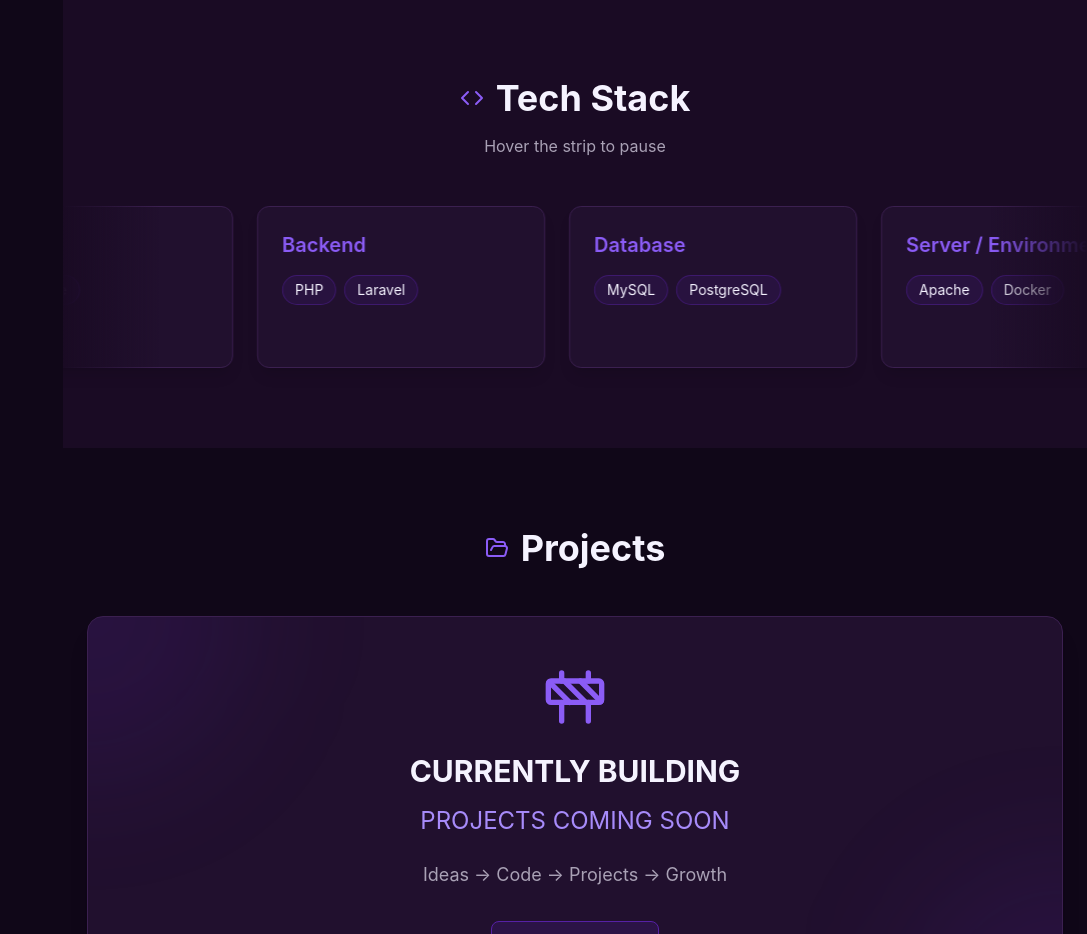
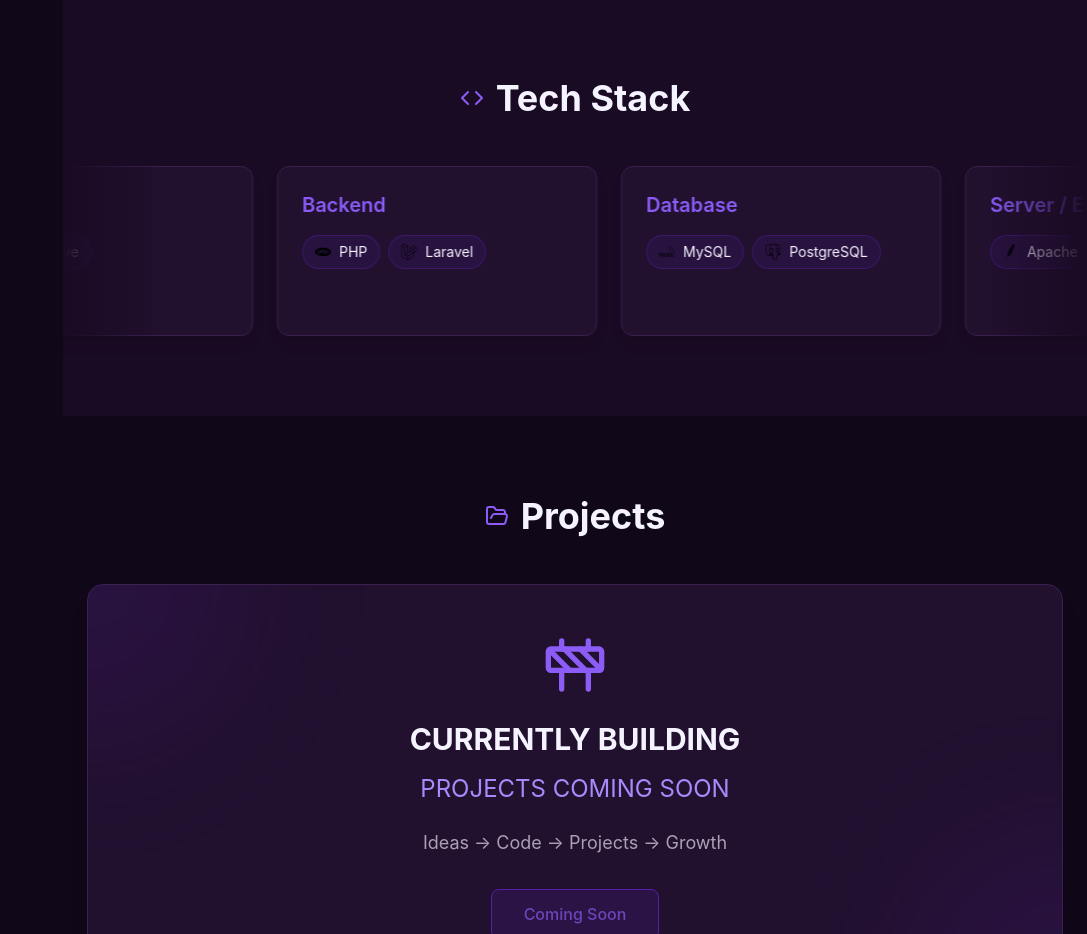
Before and after one commit to Jamesss09/Portfolio, a React (Vite) app in the folder my-portfolio/: page / in a window 1280 px wide. Shown: the part 1380-2314 px from the top of the page, without its empty margins (193-1280 px from the left). Built offline with nearby package versions, Linux system fonts and the light colour scheme.

Commit message:
Add brand logos to tech stack marquee, remove hover pause

```diff
--- a/my-portfolio/package.json
+++ b/my-portfolio/package.json
@@ -15,6 +15,7 @@
     "lucide-react": "^1.47.0",
     "react": "^19.2.8",
     "react-dom": "^19.2.8",
+    "simple-icons": "^16.32.0",
     "tailwindcss": "^4.3.3"
   },
   "devDependencies": {
--- a/my-portfolio/src/components/Skills.tsx
+++ b/my-portfolio/src/components/Skills.tsx
@@ -1,59 +1,92 @@
-import { useEffect, useState } from 'react';
+import { useEffect } from 'react';
+import { motion, useAnimationControls, useReducedMotion } from 'framer-motion';
+import { Code, BrainCircuit } from 'lucide-react';
 import {
-  motion,
-  useAnimationControls,
-  useReducedMotion,
-} from 'framer-motion';
-import { Code } from 'lucide-react';
+  siReact,
+  siJavascript,
+  siTypescript,
+  siPhp,
+  siLaravel,
+  siMysql,
+  siPostgresql,
+  siApache,
+  siDocker,
+  siGit,
+  siGithub,
+  siFigma,
+} from 'simple-icons';
+import TechLogo, { type IconSource } from './TechLogo';
 
-const skillCategories = [
+type Skill = {
+  name: string;
+  icon: IconSource;
+};
+
+const skillCategories: { title: string; skills: Skill[] }[] = [
   {
     title: 'Frontend',
-    skills: ['React.js', 'JavaScript', 'TypeScript'],
+    skills: [
+      { name: 'React.js', icon: { kind: 'simple', icon: siReact } },
+      { name: 'JavaScript', icon: { kind: 'simple', icon: siJavascript } },
+      { name: 'TypeScript', icon: { kind: 'simple', icon: siTypescript } },
+    ],
   },
   {
     title: 'Mobile',
-    skills: ['React Native'],
+    skills: [{ name: 'React Native', icon: { kind: 'simple', icon: siReact } }],
   },
   {
     title: 'Backend',
-    skills: ['PHP', 'Laravel'],
+    skills: [
+      { name: 'PHP', icon: { kind: 'simple', icon: siPhp } },
+      { name: 'Laravel', icon: { kind: 'simple', icon: siLaravel } },
+    ],
   },
   {
     title: 'Database',
-    skills: ['MySQL', 'PostgreSQL'],
+    skills: [
+      { name: 'MySQL', icon: { kind: 'simple', icon: siMysql } },
+      { name: 'PostgreSQL', icon: { kind: 'simple', icon: siPostgresql } },
+    ],
   },
   {
     title: 'Server / Environment',
-    skills: ['Apache', 'Docker'],
+    skills: [
+      { name: 'Apache', icon: { kind: 'simple', icon: siApache } },
+      { name: 'Docker', icon: { kind: 'simple', icon: siDocker } },
+    ],
   },
   {
     title: 'Version Control',
-    skills: ['Git', 'GitHub'],
+    skills: [
+      { name: 'Git', icon: { kind: 'simple', icon: siGit } },
+      { name: 'GitHub', icon: { kind: 'simple', icon: siGithub } },
+    ],
   },
   {
     title: 'Design',
-    skills: ['Figma'],
+    skills: [{ name: 'Figma', icon: { kind: 'simple', icon: siFigma } }],
   },
   {
     title: 'AI / ML',
-    skills: ['Basic knowledge of AI and model development'],
+    skills: [{ name: 'AI / ML', icon: { kind: 'lucide', icon: BrainCircuit } }],
   },
 ];
 
 function CategoryCard({ category }: { category: (typeof skillCategories)[number] }) {
   return (
-    <div className="w-72 shrink-0 bg-bg-card border border-border rounded-xl p-6 shadow-lg hover:shadow-primary/20 transition-shadow group">
+    <div className="w-80 shrink-0 bg-bg-card border border-border rounded-xl p-6 shadow-lg hover:shadow-primary/20 transition-shadow group">
       <h3 className="text-xl font-semibold text-primary-light mb-4 group-hover:text-primary-soft transition-colors">
         {category.title}
       </h3>
       <div className="flex flex-wrap gap-2">
         {category.skills.map((skill) => (
           <span
-            key={skill}
-            className="px-3 py-1 bg-primary/10 text-text-primary rounded-full text-sm border border-primary/30"
+            key={skill.name}
+            className="inline-flex items-center gap-2 px-3 py-1.5 bg-primary/10 text-text-primary rounded-full text-sm border border-primary/30"
           >
-            {skill}
+            <TechLogo source={skill.icon} />
+            {skill.name}
           </span>
         ))}
       </div>
@@ -64,30 +97,15 @@ function CategoryCard({ category }: { category: (typeof skillCategories)[number]
 const Skills = () => {
   const controls = useAnimationControls();
   const prefersReducedMotion = useReducedMotion();
-  const [paused, setPaused] = useState(false);
 
-  const startAnimation = () => {
+  useEffect(() => {
     if (prefersReducedMotion) return;
     controls.start({
       x: ['0%', '-50%'],
       transition: { duration: 36, ease: 'linear', repeat: Infinity },
     });
-  };
-
-  useEffect(() => {
-    startAnimation();
     // eslint-disable-next-line react-hooks/exhaustive-deps
   }, [controls, prefersReducedMotion]);
-
-  const handleHoverStart = () => {
-    setPaused(true);
-    controls.stop();
-  };
-
-  const handleHoverEnd = () => {
-    setPaused(false);
-    startAnimation();
-  };
 
   return (
     <section id="skills" className="py-20 bg-bg-dark">
@@ -103,9 +121,6 @@ const Skills = () => {
             <Code className="text-primary-light" />
             Tech Stack
           </h2>
-          <p className="text-text-secondary">
-            {paused ? 'Paused — hover to play' : 'Hover the strip to pause'}
-          </p>
         </motion.div>
       </div>
 
@@ -115,8 +130,6 @@ const Skills = () => {
         viewport={{ once: true }}
         transition={{ duration: 0.6 }}
         className="relative"
-        onHoverStart={handleHoverStart}
-        onHoverEnd={handleHoverEnd}
       >
         {/* Edge fades so cards appear/disappear smoothly */}
         <div className="pointer-events-none absolute inset-y-0 left-0 z-10 w-24 bg-gradient-to-r from-bg-dark to-transparent" />
--- /dev/null
+++ b/my-portfolio/src/components/TechLogo.tsx
@@ -0,0 +1,38 @@
+import type { SimpleIcon } from 'simple-icons';
+import type { LucideIcon } from 'lucide-react';
+
+type IconSource = {
+  kind: 'simple' | 'lucide';
+  icon: SimpleIcon | LucideIcon;
+};
+
+/**
+ * Renders a technology logo in its brand color.
+ * - kind "simple"  -> official brand SVG from the simple-icons dataset (colored with the brand hex)
+ * - kind "lucide"  -> generic fallback icon for things without a brand logo (e.g. AI / ML)
+ */
+export function TechLogo({ source, size = 16 }: { source: IconSource; size?: number }) {
+  if (source.kind === 'lucide') {
+    const LucideIcon = source.icon as LucideIcon;
+    return <LucideIcon size={size} className="text-primary-light shrink-0" aria-hidden="true" />;
+  }
+
+  const brand = source.icon as SimpleIcon;
+  return (
+    <svg
+      role="img"
+      viewBox="0 0 24 24"
+      width={size}
+      height={size}
+      fill={brand.hex}
+      className="shrink-0"
+      aria-label={brand.title}
+    >
+      <title>{brand.title}</title>
+      <path d={brand.path} />
+    </svg>
+  );
+}
+
+export default TechLogo;
+export type { IconSource };
```
Also changed, not shown: 1 other file (tests, documents, lock files or other folders).
